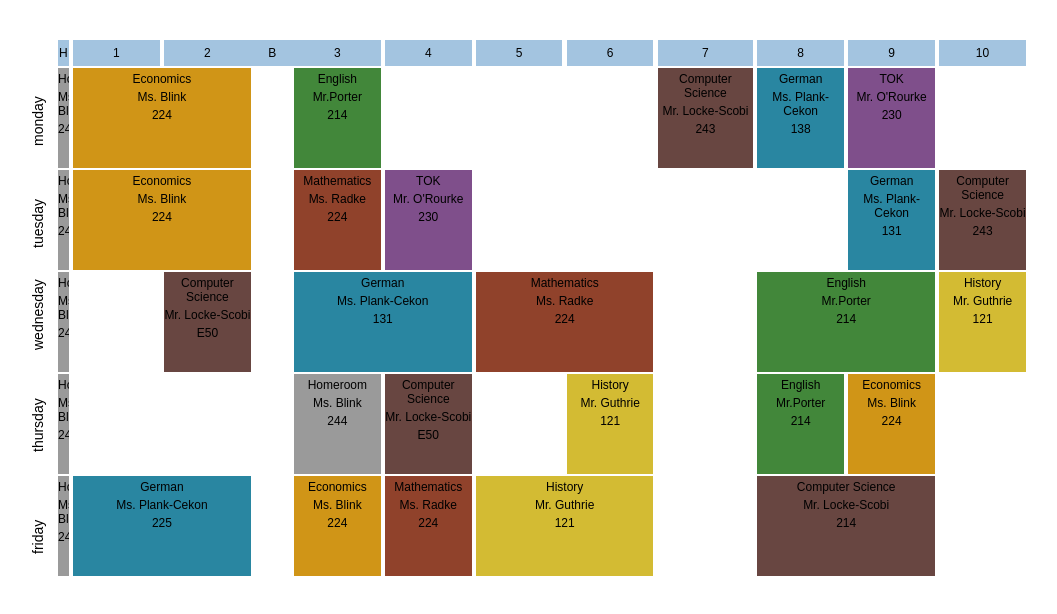
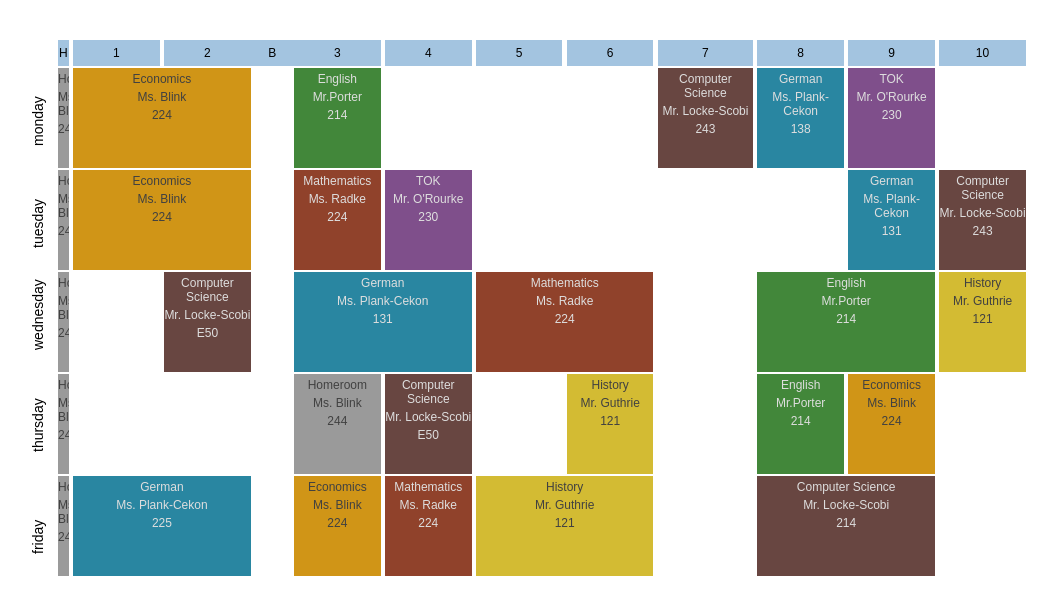
Before and after one commit to arselzer/timetable, a website: page index.html in a window 1280 px wide. Shown: the whole page, without its empty margins (118-1175 px from the left). Drawn offline with nearby package versions, Linux system fonts and the light colour scheme.

Commit message:
Improved text readability

```diff
--- a/css/main.css
+++ b/css/main.css
@@ -79,7 +79,9 @@
   left: 0;
   height: 100px;
   width: 100%;
-  background-color: rgb(100, 144, 181);
+  background-color: rgb(132, 132, 132);
+  color: rgb(238, 238, 238);
+  opacity: 0.86;
   font-size: 14px;
   padding-top: 41px;
   text-align: center;
--- a/js/main.js
+++ b/js/main.js
@@ -136,9 +136,16 @@ $.getJSON("timetable.json", function(data) {
     }
 
     sections.forEach(function(section) {
+      var color = /rgb\((.*)\)/.exec(section.class.color)
+      var c = color[1].split(",").map(function(val) {
+        return val.trim()
+      })
+      console.log(c)
+
       var sectionDiv = $("<div>")
         .css("width", section.width)
         .css("background-color", section.class.color)
+        .css("color", getTextColorFromBackground({r: c[0], g: c[1], b: c[2]}))
         .addClass("section")
 
       if (section.class) {
@@ -238,3 +245,23 @@ function getCurrentWeek(weekDates, weeks) {
   })
   return outWeek || null
 }
+
+function getTextColorFromBackground(c) {
+  function rgb(r, g, b) {
+    return "rgb(" + r + "," + g + "," + b + ")"
+  }
+
+  function brightness(r, g, b) {
+    // http://stackoverflow.com/questions/596216/formula-to-determine-brightness-of-rgb-color
+    return (r * 0.2126 + g * 0.7152 + b * 0.0722) / 255
+  }
+
+  // http://stackoverflow.com/questions/1855884/determine-font-color-based-on-background-color
+  console.log(brightness(c.r, c.g, c.b))
+  if (brightness(c.r, c.g, c.b) > 0.5) {
+    return rgb(65, 65, 65)
+  }
+  else {
+    return rgb(222, 222, 222)
+  }
+}
```
